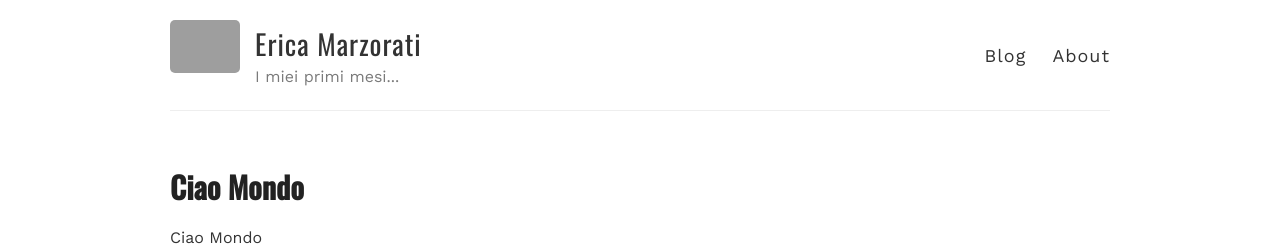
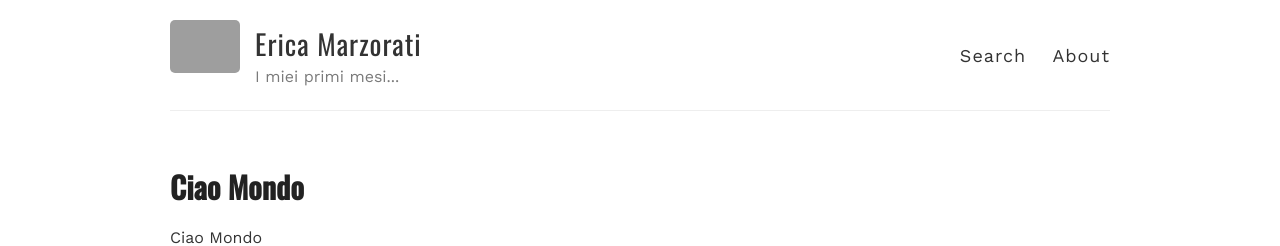
Before and after one commit to marste/Erica, a Jekyll site: the page built from index.html, in a window 1280 px wide. Shown: the top 246 px of the page. Built offline with Jekyll 4.4.1, drawn with Linux system fonts in a browser that asks for light colours; nearby versions of some CDN libraries; library files that are not in the unit come from our copies; grey boxes are pictures that could not be loaded.

```diff
--- a/_layouts/default.html
+++ b/_layouts/default.html
@@ -27,7 +27,7 @@
           </div>
 
           <nav>
-            <a href="{{ site.baseurl }}/">Blog</a>
+            <a href="{{ site.baseurl }}/search/">Search</a>
             <a href="{{ site.baseurl }}/about">About</a>
           </nav>
         </header>
```
